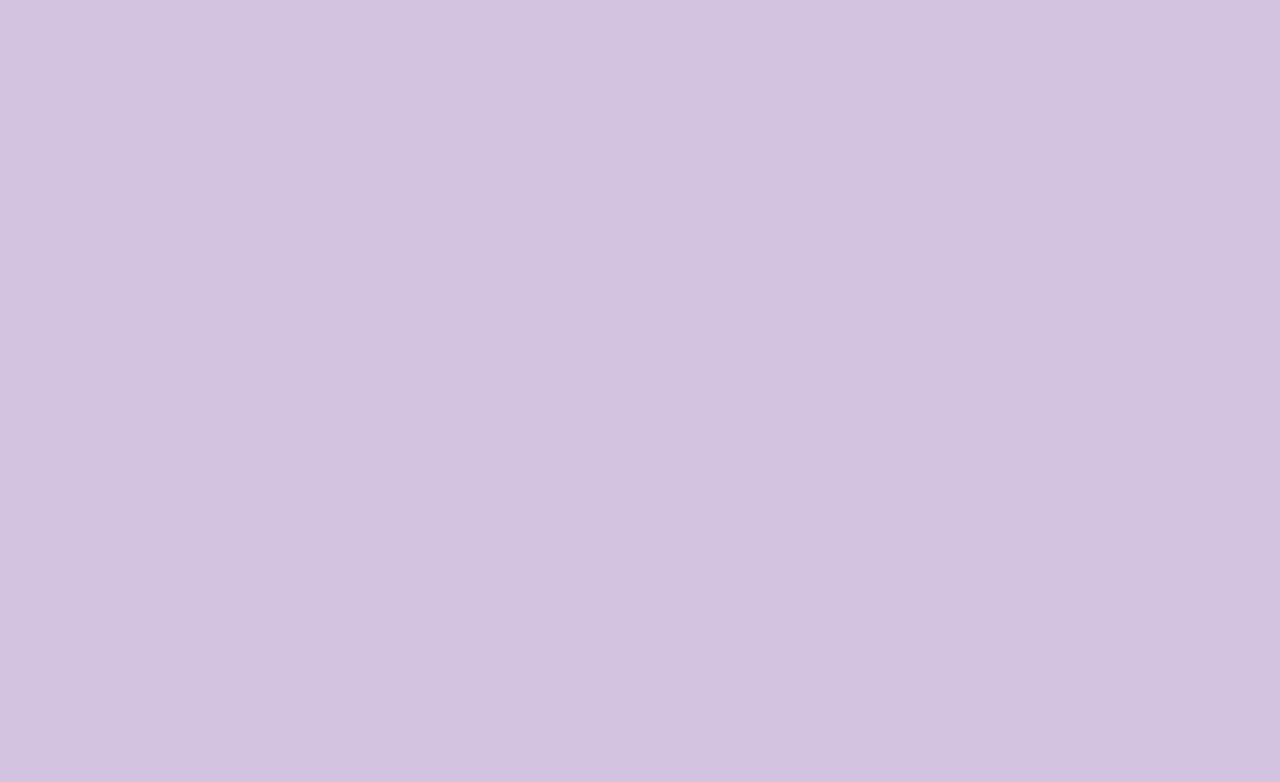
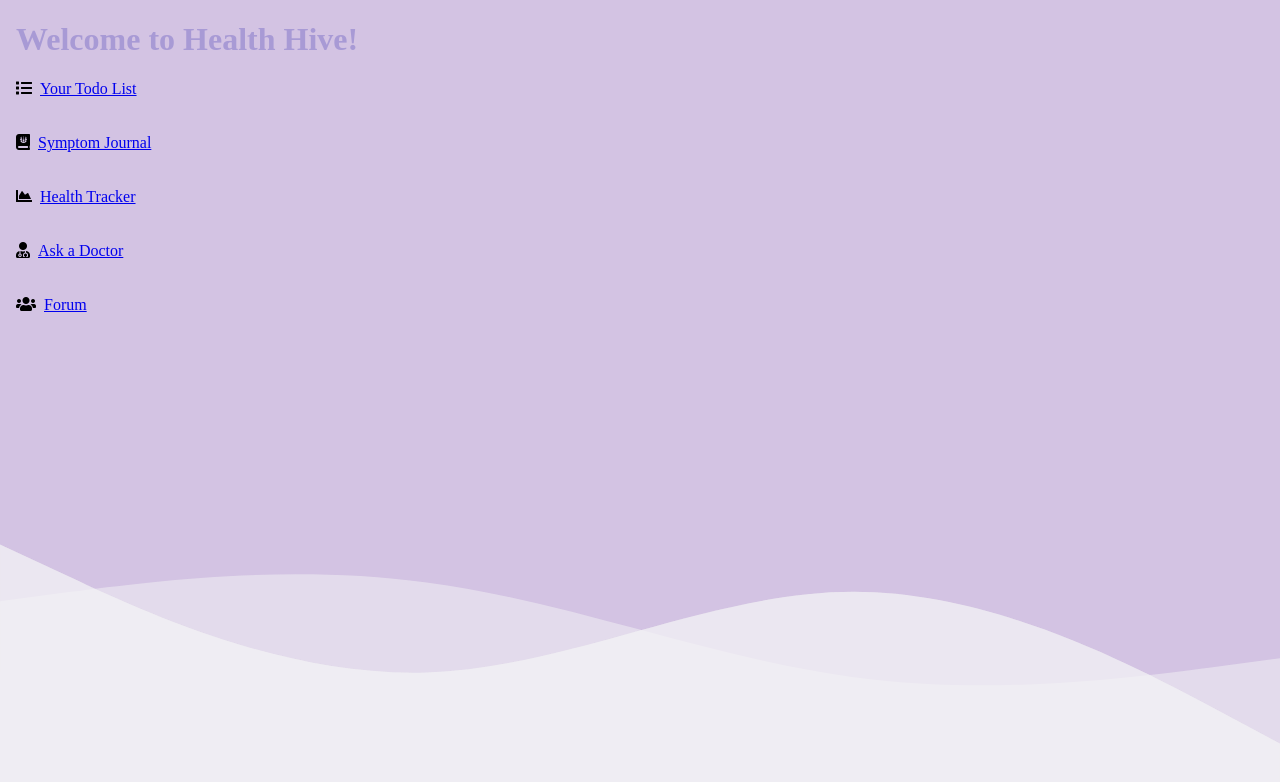
Before and after one commit to AroojKhan1/HealthHiveFrontend, an Angular app in the folder hhClient/: page /home in a window 1280 px wide. Before the commit this address led to /. Shown: the top 782 px of the page. Built offline with nearby package versions, Linux system fonts and the light colour scheme.

Commit message:
made home look pretty :)

```diff
--- a/hhClient/package.json
+++ b/hhClient/package.json
@@ -18,6 +18,7 @@
     "@angular/platform-browser": "^15.2.0",
     "@angular/platform-browser-dynamic": "^15.2.0",
     "@angular/router": "^15.2.0",
+    "bootstrap": "^5.2.3",
     "rxjs": "~7.8.0",
     "tslib": "^2.3.0",
     "zone.js": "~0.12.0"
--- a/hhClient/src/app/app-routing.module.ts
+++ b/hhClient/src/app/app-routing.module.ts
@@ -14,7 +14,7 @@ const routes: Routes = [
   // {path: 'login', component: LoginComponent},
   // {path: '', component: LoginComponent},
   // {path: 'logout', component: LoginComponent},
-  // {path:"home",component: HomeComponent},
+  {path:"home",component: HomeComponent},
   // {path:"register", component:RegistrationComponent},
   // {path:"search", component:SearchDeleteComponent},
   // { path: "todo", component: TodoComponent },
--- a/hhClient/src/app/app.module.ts
+++ b/hhClient/src/app/app.module.ts
@@ -24,7 +24,7 @@ import { ForumComponent } from './forum/forum.component';
     AppComponent,
     RegistrationComponent,
     // SearchDeleteComponent,
-    // HomeComponent,
+    HomeComponent,
     // TodoComponent,
     // SymptomsComponent,
     // HealthComponent,
--- a/hhClient/src/app/home/home.component.css
+++ b/hhClient/src/app/home/home.component.css
@@ -0,0 +1,32 @@
+
+
+/*body{*/
+/*  padding-right: 10%;*/
+/*}*/
+.navbar {
+  background-color: #d3eeb8;
+}
+
+.navbar-nav .nav-link {
+  font-size: 3rem !important;
+}
+
+.nav-link:hover {
+  background-color: #d3eeb8;
+}
+.nav-link.active {
+  font-weight: normal;
+}
+.card-body {
+  display: none;
+}
+.card:hover .card-body {
+  display: block;
+}
+
+/*body {*/
+/*  background-image: url("../../assets/imgs/logo-no-background.png");*/
+/*  background-repeat: no-repeat;*/
+/*  background-position: center;*/
+/*  background-size: cover;*/
+/*}*/
--- a/hhClient/src/app/home/home.component.html
+++ b/hhClient/src/app/home/home.component.html
@@ -1,15 +1,122 @@
-<!--<app-home></app-home>-->
-<header>
-  <h1>Welcome to Health Hive!</h1>
-</header>
-<main>
-  <p>This is the home page. Please choose one of the following:</p>
-  <ul>
-    <li><a routerLink="/todo">Your Todo List</a></li>
-    <li><a routerLink="/symptoms">Symptom Journal</a></li>
-    <li><a routerLink="/health">Health Tracker</a></li>
-    <li><a routerLink="/askDr">Ask a Doctor</a></li>
-    <li><a routerLink="/forum">Forum</a></li>
+<!DOCTYPE html>
+<html lang="en">
+<head>
+  <meta charset="UTF-8">
+  <title>Health Hive</title>
+  <link rel="stylesheet" href="https://cdnjs.cloudflare.com/ajax/libs/bootstrap/5.3.0/css/bootstrap.min.css" integrity="sha512-W1UCdbvyUHZv6eMWiv0KjRSkf+0o6P/+uT3f8+W7qDTuvy+l/TG7V9Xgj8TXdKyJzB6sLxGWUdC6YnYwUfaznQ==" crossorigin="anonymous" referrerpolicy="no-referrer" />
+  <link rel="stylesheet" href="https://cdnjs.cloudflare.com/ajax/libs/font-awesome/5.15.3/css/all.min.css" />
+</head>
+<body>
+<!--<nav class="navbar navbar-expand-lg navbar-light bg-light">-->
+<!--  <div class="container">-->
+<!--    <a class="navbar-brand" href="#">Health Hive</a>-->
+<!--    <button class="navbar-toggler" type="button" data-bs-toggle="collapse" data-bs-target="#navbarNav" aria-controls="navbarNav" aria-expanded="false" aria-label="Toggle navigation">-->
+<!--      <span class="navbar-toggler-icon"></span>-->
+<!--    </button>-->
+<!--    <div class="collapse navbar-collapse" id="navbarNav">-->
+<!--      <ul class="navbar-nav ml-auto" style="list-style: none;">-->
 
-  </ul>
-</main>
+<!--          <a class="nav-link" href="#">Logout</a>-->
+
+<!--      </ul>-->
+<!--    </div>-->
+<!--  </div>-->
+<!--</nav>-->
+<div class="container my-4">
+  <div class="row">
+    <div class="col">
+      <h1>Welcome to Health Hive!</h1>
+    </div>
+  </div>
+  <div class="row mt-4">
+    <div class="col">
+      <div class="card">
+        <div class="card-header">
+          <i class="fas fa-list" style="margin-right: 8px;" ></i>
+          <a href="#" class="nav-link active" data-bs-toggle="tab" data-bs-target="#todo-tab">Your Todo List</a>
+        </div>
+        <div class="card-body" id="todo-tab">
+
+          <h2>Keep track of your daily tasks and responsibilities.</h2>
+
+
+        </div>
+      </div>
+    </div>
+    <br>
+    <br>
+    <div class="col">
+      <div class="card">
+        <div class="card-header">
+          <i class="fas fa-journal-whills" style="margin-right: 8px;"></i>
+          <a href="#" class="nav-link" data-bs-toggle="tab" data-bs-target="#symptoms-tab">Symptom Journal</a>
+        </div>
+        <div class="card-body" id="symptoms-tab">
+          <h2>Record your symptoms and track your health over time.</h2>
+        </div>
+      </div>
+    </div>
+    <br>
+    <br>
+    <div class ="col">
+      <div class="card">
+        <div class="card-header">
+          <i class="fas fa-chart-area" style="margin-right: 8px;" ></i>
+          <a href="#" class="nav-link" data-bs-toggle="tab" data-bs-target="#health-tab">Health Tracker</a>
+        </div>
+        <div class="card-body" id="health-tab">
+          <h2>Monitor your vital signs and track your progress towards your health goals.</h2>
+        </div>
+      </div>
+    </div>
+    <br>
+    <br>
+    <div class="col">
+      <div class="card">
+        <div class="card-header">
+          <i class="fas fa-user-md" style="margin-right: 8px;"></i>
+          <a href="#" class="nav-link active" data-bs-toggle="tab" data-bs-target="#doctor-tab">Ask a Doctor</a>
+        </div>
+        <div class="card-body" id="doctor-tab">
+          <h2>Get medical advice and ask questions to qualified professionals.</h2>
+        </div>
+      </div>
+    </div>
+    <br>
+    <br>
+    <div class="col">
+      <div class="card">
+        <div class="card-header">
+          <i class="fas fa-users" style="margin-right: 8px;"></i>
+
+          <a href="#" class="nav-link active" data-bs-toggle="tab" data-bs-target="#forum-tab">Forum</a>
+        </div>
+        <div class="card-body" id="forum-tab">
+          <h2>Connect with other users and share your experiences and insights.</h2>
+        </div>
+      </div>
+    </div>
+  </div>
+</div>
+
+<!--//waves generated using https://getwaves.io/ :)-->
+<div class="wave-container">
+<svg xmlns="http://www.w3.org/2000/svg" viewBox="0 0 1440 320" style="position: fixed; bottom: 0; left: 0; width: 100%; height: auto;">
+  <path fill="#f3f4f5" fill-opacity="0.5" d="M0,96L80,85.3C160,75,320,53,480,74.7C640,96,800,160,960,181.3C1120,203,1280,181,1360,170.7L1440,
+  160V320H1360C1280,320,1120,320,960,320C800,320,640,320,480,320C320,320,160,320,80,320H0V96Z"></path>
+</svg>
+<svg xmlns="http://www.w3.org/2000/svg" viewBox="0 0 1440 320" style="position: fixed; bottom: 0; left: 0; width: 100%; height: auto;">
+  <path fill="#f3f4f5" fill-opacity="0.5" d="M0,32L80,69.3C160,107,320,181,480,176C640,171,800,85,960,85.3C1120,85,1280,
+  171,1360,213.3L1440,256L1440,320L1360,320C1280,320,1120,320,960,320C800,320,640,320,480,320C320,320,160,320,80,320L0,320Z"></path>
+</svg>
+  <svg xmlns="http://www.w3.org/2000/svg" viewBox="0 0 1440 320" style="position: fixed; bottom: 0; left: 0; width: 100%; height: auto;">
+    <path fill="#f3f4f5" fill-opacity="0.5" d="M0,32L80,69.3C160,107,320,181,480,176C640,171,800,85,960,85.3C1120,85,1280,171,1360,213.3L1440,256L1440,320L1360,320C1280,320,1120,320,960,320C800,320,640,320,480,320C320,320,160,320,80,320L0,320Z"></path>
+  </svg>
+</div>
+
+
+
+
+<script src="https://cdnjs.cloudflare.com/ajax/libs/bootstrap/5.3.0/js/bootstrap.bundle.min.js" integrity="sha512-0TfTfc/1KfeRpSQzGvPdyAhNQI3qC3bOlfml0cy/JZ/t6u4w4w4c/XFXY7VFcO9Yk/D7GDRmBLulZf7pZdrLjw==" crossorigin="anonymous" referrerpolicy="no-referrer"></script>
+</body>
+</html>
--- a/hhClient/src/app/registration/registration.component.css
+++ b/hhClient/src/app/registration/registration.component.css
@@ -1,13 +1,13 @@
 
-/*body {*/
-/*  padding-top:50px;*/
-/*  padding-bottom:50px;*/
+body {
+  padding-top:0px;
+  padding-bottom:0px;
 
-/*  border: 0px solid red;*/
-/*  margin: 10px;*/
-/*  padding: 10px;*/
-/*  header: #BDB3E0;*/
-/*}*/
+  border: 0px solid red;
+  margin: 0px;
+  padding: 0px;
+  header: #BDB3E0;
+}
 
 /*.center {*/
 /*  display: flex;*/
--- a/hhClient/src/styles.css
+++ b/hhClient/src/styles.css
@@ -1,6 +1,6 @@
 /* You can add global styles to this file, and also import other style files */
 :root {
-  --primary-color: #D98CA7;
+  --primary-color: #A89AD5;
   --secondary-color: #BDB3E0;
   --background-color: #D3C3E3;
 }
```
Also changed, not shown: hhClient/src/app/ToDo.ts (added, +13 -0 lines), 1 other file (tests, documents, lock files or other folders).
